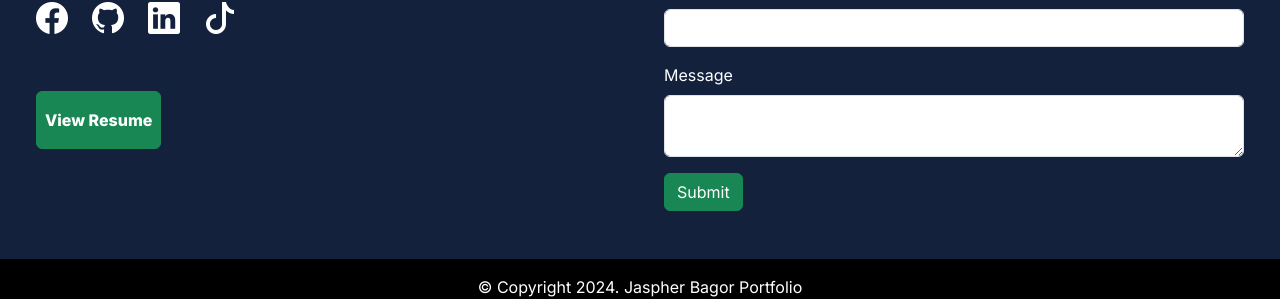
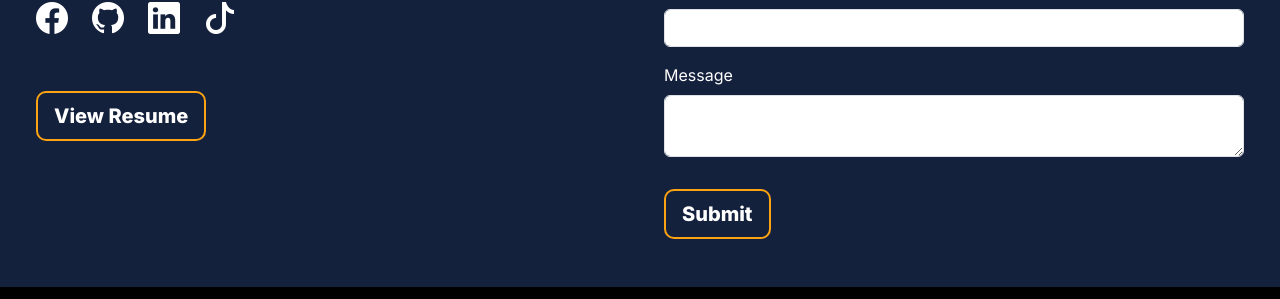
Before and after one commit to jaspherbagor/React-Portfolio, a React (Create React App) app in the folder jaspher-portfolio/: page / in a window 1280 px wide. Shown: the part 2236-2535 px from the top of the page. Built offline with nearby package versions, Linux system fonts and the light colour scheme.

Commit message:
updated the view resume and submit message button styles

```diff
--- a/jaspher-portfolio/src/components/css/home.css
+++ b/jaspher-portfolio/src/components/css/home.css
@@ -32,14 +32,14 @@ html, body {
     background:var(--hero-section-bg)
 }
 
-.hero-btn {
+.hero-btn, .view-resume, .submit-message {
     background: var(--navbar-bg);
     border: 2px solid var(--primary-color);
     border-radius: 10px;
     color:var(--text-color-light)
 }
 
-.hero-btn:hover {
+.hero-btn:hover, .view-resume:hover, .submit-message:hover {
     background: var(--text-color-dark);
     border: 2px solid var(--primary-color);
     color:var(--text-color-light)
--- a/jaspher-portfolio/src/components/pages/home.jsx
+++ b/jaspher-portfolio/src/components/pages/home.jsx
@@ -287,7 +287,7 @@ const Home = () => {
                 >
                   <button
                     type="button"
-                    className="btn btn-success view-resume px-2 py-3 fw-semibold"
+                    className="btn btn-success view-resume px-3 py-2 fw-semibold fs-5"
                   >
                     View Resume
                   </button>
@@ -338,7 +338,7 @@ const Home = () => {
                 </div>
                 <button
                   type="submit"
-                  class="btn btn-success submit-message"
+                  class="btn btn-success submit-message px-3 py-2 fw-semibold fs-5 mt-3"
                   onClick={sendData}
                 >
                   Submit
```
